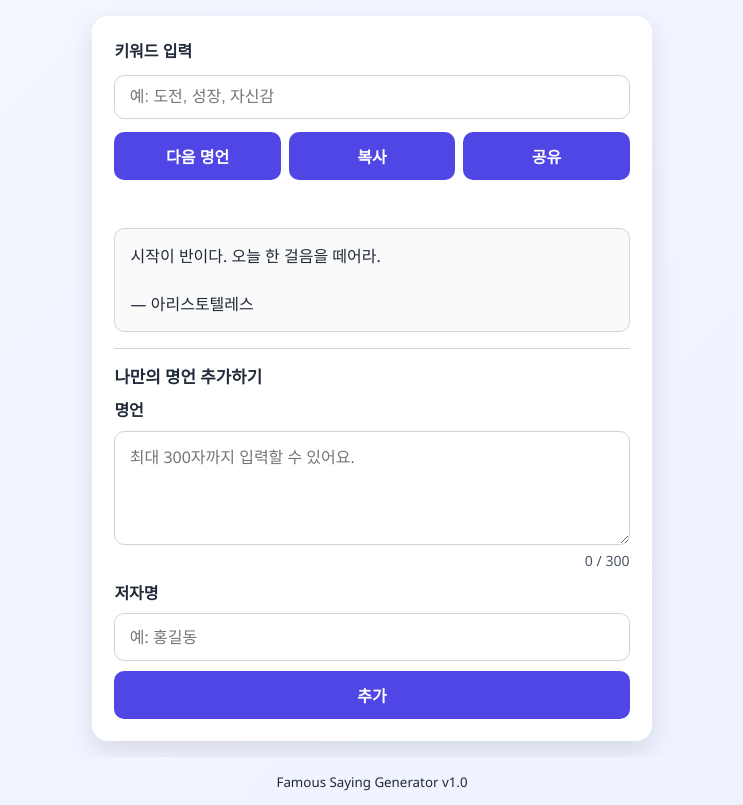
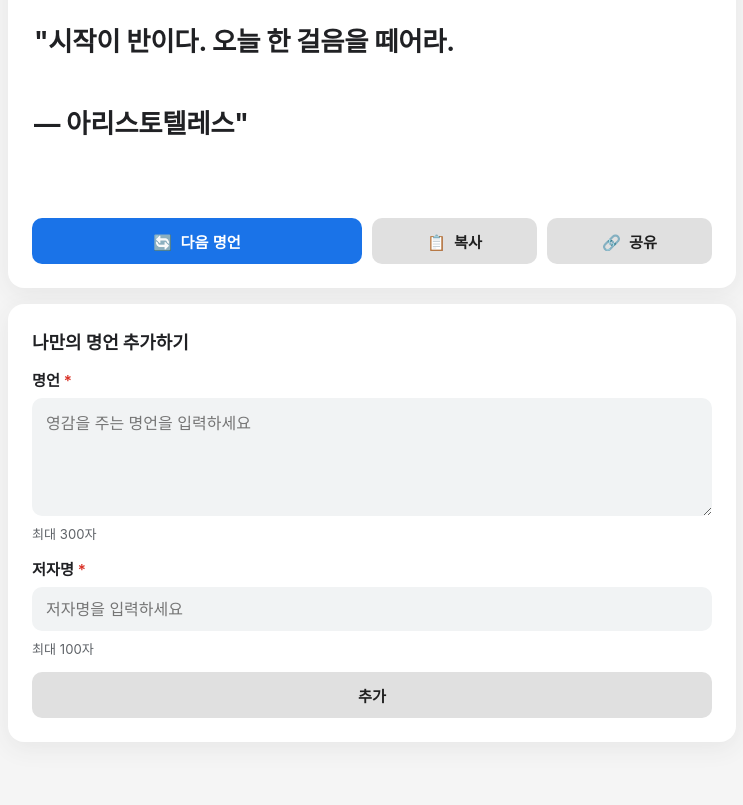
Before and after one commit to jjolifong/vibe_cursor_Famous-saying, a plain HTML site: page index.html in a window 1280 px wide. Shown: the part 88-893 px from the top of the page, without its empty margins (268-1011 px from the left). After the commit the page ends 858 px from the top, so only its background shows below. Drawn offline with Linux system fonts and the light colour scheme.

Commit message:
feat: redesign quote generator cards and docs
Apply the new two-card visual spec and align the README with the updated UI and usage flow.

Made-with: Cursor

```diff
--- a/index.html
+++ b/index.html
@@ -7,30 +7,20 @@
     <link rel="stylesheet" href="styles/main.css" />
   </head>
   <body>
-    <header class="page-header">
-      <div class="header-top-row">
-        <h1>오늘의 명언 생성기</h1>
-        <button id="themeToggleBtn" type="button" aria-label="테마 전환">다크 테마</button>
-      </div>
-      <p>키워드를 입력하면 맞춤형 명언도 만들 수 있어요.</p>
-    </header>
+    <main class="container">
+      <section class="card quote-card" aria-labelledby="quote-generator-title">
+        <h1 id="quote-generator-title" class="title">오늘의 명언</h1>
 
-    <main class="container">
-      <section class="quote-generator-card" aria-labelledby="quote-generator-title">
-        <h2 id="quote-generator-title" class="sr-only">명언 생성 영역</h2>
+        <div id="quoteOutput" class="quote-output" aria-live="polite">
+          버튼을 눌러 명언을 생성해보세요.
+        </div>
 
-        <label for="keywordInput" class="input-label">키워드 입력</label>
-        <input
-          id="keywordInput"
-          type="text"
-          placeholder="예: 도전, 성장, 자신감"
-          autocomplete="off"
-        />
+        <p id="uiMessage" class="ui-message" aria-live="polite"></p>
 
         <div class="button-row" role="group" aria-label="명언 동작 버튼">
-          <button id="nextQuoteBtn" type="button">다음 명언</button>
-          <button id="copyQuoteBtn" type="button">복사</button>
-          <button id="shareQuoteBtn" type="button">공유</button>
+          <button id="nextQuoteBtn" type="button"><span aria-hidden="true">🔄</span> 다음 명언</button>
+          <button id="copyQuoteBtn" type="button"><span aria-hidden="true">📋</span> 복사</button>
+          <button id="shareQuoteBtn" type="button"><span aria-hidden="true">🔗</span> 공유</button>
         </div>
 
         <div id="shareOptions" class="share-options" role="group" aria-label="공유 옵션">
@@ -38,42 +28,41 @@
           <button id="shareSnsBtn" type="button">SNS</button>
           <button id="shareUrlBtn" type="button">URL 복사</button>
         </div>
+      </section>
 
-        <p id="uiMessage" class="ui-message" aria-live="polite"></p>
-
-        <div id="quoteOutput" class="quote-output" aria-live="polite">
-          버튼을 눌러 명언을 생성해보세요.
-        </div>
-
-        <section class="custom-quote-section" aria-labelledby="custom-quote-title">
-          <h3 id="custom-quote-title">나만의 명언 추가하기</h3>
-
-          <label for="customQuoteText" class="input-label">명언</label>
+      <section class="card custom-quote-card" aria-labelledby="custom-quote-title">
+        <h2 id="custom-quote-title" class="section-title">나만의 명언 추가하기</h2>
+        <div class="field-group">
+          <label for="customQuoteText" class="input-label">명언 <span class="required-mark" aria-hidden="true">*</span></label>
           <textarea
             id="customQuoteText"
             maxlength="300"
             rows="4"
-            placeholder="최대 300자까지 입력할 수 있어요."
+            placeholder="영감을 주는 명언을 입력하세요"
           ></textarea>
-          <p id="quoteCharCount" class="char-counter">0 / 300</p>
+          <p id="quoteCharCount" class="char-counter">최대 300자</p>
+        </div>
 
-          <label for="customQuoteAuthor" class="input-label">저자명</label>
+        <div class="field-group">
+          <label for="customQuoteAuthor" class="input-label">저자명 <span class="required-mark" aria-hidden="true">*</span></label>
           <input
             id="customQuoteAuthor"
             type="text"
             maxlength="100"
-            placeholder="예: 홍길동"
+            placeholder="저자명을 입력하세요"
             autocomplete="off"
           />
+          <p class="char-counter">최대 100자</p>
+        </div>
 
-          <button id="addCustomQuoteBtn" type="button">추가</button>
-        </section>
+        <button id="addCustomQuoteBtn" type="button">추가</button>
       </section>
+
+      <input id="keywordInput" type="text" class="hidden-input" autocomplete="off" />
+      <button id="themeToggleBtn" type="button" class="hidden-control" aria-hidden="true" tabindex="-1">
+        다크 테마
+      </button>
     </main>
-
-    <footer class="page-footer">
-      <small>Famous Saying Generator v1.0</small>
-    </footer>
 
     <script src="scripts/app.js"></script>
   </body>
--- a/styles/main.css
+++ b/styles/main.css
@@ -1,130 +1,57 @@
-:root {
-  --bg-start: #f4f7ff;
-  --bg-end: #eef2ff;
-  --card-bg: #ffffff;
-  --text-main: #1f2937;
-  --text-sub: #4b5563;
-  --primary: #4f46e5;
-  --primary-hover: #4338ca;
-  --border: #d1d5db;
-  --focus: #a5b4fc;
-  --quote-bg: #fafafa;
-  --shadow: 0 10px 25px rgba(31, 41, 55, 0.12);
-}
-
-[data-theme="dark"] {
-  --bg-start: #0f172a;
-  --bg-end: #111827;
-  --card-bg: #1f2937;
-  --text-main: #e5e7eb;
-  --text-sub: #9ca3af;
-  --primary: #6366f1;
-  --primary-hover: #4f46e5;
-  --border: #374151;
-  --focus: #818cf8;
-  --quote-bg: #111827;
-  --shadow: 0 10px 30px rgba(0, 0, 0, 0.4);
-}
-
 * {
   box-sizing: border-box;
 }
 
 body {
   margin: 0;
-  min-height: 100dvh;
-  display: flex;
-  flex-direction: column;
-  font-family: "Segoe UI", Arial, sans-serif;
-  background: linear-gradient(135deg, var(--bg-start), var(--bg-end));
-  color: var(--text-main);
-}
-
-.page-header,
-.page-footer {
-  text-align: center;
-  padding: 0.8rem 1rem;
-}
-
-.page-header h1 {
-  margin: 0 0 0.4rem;
-  font-size: 1.8rem;
-}
-
-.header-top-row {
-  display: flex;
-  align-items: center;
-  justify-content: center;
-  gap: 0.7rem;
-  flex-wrap: wrap;
-}
-
-.page-header p {
-  margin: 0;
-  color: var(--text-sub);
+  font-family: -apple-system, BlinkMacSystemFont, "Segoe UI", Roboto, "Noto Sans KR", Arial, sans-serif;
+  background: #f5f5f5;
+  color: #202124;
 }
 
 .container {
-  flex: 1;
-  display: flex;
-  justify-content: center;
-  align-items: flex-start;
-  overflow-y: auto;
-  padding: 0.4rem 1rem 1rem;
+  min-height: 100dvh;
+  width: min(760px, 100%);
+  margin: 0 auto;
+  padding: 28px 16px;
+  display: grid;
+  gap: 16px;
 }
 
-.quote-generator-card {
-  width: 100%;
-  max-width: 560px;
-  background: var(--card-bg);
+.card {
+  background: #ffffff;
   border-radius: 16px;
-  box-shadow: var(--shadow);
-  padding: 1.4rem;
-  display: grid;
-  gap: 0.8rem;
+  box-shadow: 0 6px 24px rgba(60, 64, 67, 0.08);
+  padding: 24px;
 }
 
-.input-label {
-  font-weight: 600;
+.quote-card {
+  display: grid;
+  gap: 18px;
 }
 
-#keywordInput {
-  width: 100%;
-  border: 1px solid var(--border);
-  border-radius: 10px;
-  padding: 0.75rem 0.9rem;
-  font-size: 1rem;
-}
-
-#keywordInput:focus-visible,
-#customQuoteText:focus-visible,
-#customQuoteAuthor:focus-visible,
-#themeToggleBtn:focus-visible,
-#nextQuoteBtn:focus-visible,
-#copyQuoteBtn:focus-visible,
-#shareQuoteBtn:focus-visible,
-#addCustomQuoteBtn:focus-visible {
-  outline: 3px solid var(--focus);
-  outline-offset: 2px;
+.title {
+  margin: 0;
+  font-size: 1.35rem;
+  font-weight: 700;
 }
 
 .button-row {
   display: grid;
-  grid-template-columns: repeat(3, minmax(0, 1fr));
-  gap: 0.5rem;
+  grid-template-columns: 2fr 1fr 1fr;
+  gap: 10px;
 }
 
 .share-options {
   display: none;
   grid-template-columns: repeat(3, minmax(0, 1fr));
-  gap: 0.5rem;
+  gap: 8px;
 }
 
 .share-options.is-visible {
   display: grid;
 }
 
-#themeToggleBtn,
 #nextQuoteBtn,
 #copyQuoteBtn,
 #shareQuoteBtn,
@@ -132,19 +59,23 @@ body {
 #shareSnsBtn,
 #shareUrlBtn,
 #addCustomQuoteBtn {
-  border: 0;
+  border: none;
   border-radius: 10px;
-  background: var(--primary);
-  color: #fff;
+  background: #e0e0e0;
+  color: #1f1f1f;
   min-height: 44px;
-  padding: 0.75rem 1rem;
-  font-size: 1rem;
+  padding: 12px 14px;
+  font-size: 0.95rem;
   font-weight: 600;
   cursor: pointer;
-  transition: background-color 0.2s ease, transform 0.15s ease;
+  transition: filter 0.18s ease;
 }
 
-#themeToggleBtn:hover,
+#nextQuoteBtn {
+  background: #1a73e8;
+  color: #ffffff;
+}
+
 #nextQuoteBtn:hover,
 #copyQuoteBtn:hover,
 #shareQuoteBtn:hover,
@@ -152,103 +83,108 @@ body {
 #shareSnsBtn:hover,
 #shareUrlBtn:hover,
 #addCustomQuoteBtn:hover {
-  background: var(--primary-hover);
-  transform: translateY(-1px);
+  filter: brightness(0.96);
 }
 
-#themeToggleBtn:active,
-#nextQuoteBtn:active,
-#copyQuoteBtn:active,
-#shareQuoteBtn:active,
-#shareEmailBtn:active,
-#shareSnsBtn:active,
-#shareUrlBtn:active,
-#addCustomQuoteBtn:active {
-  transform: translateY(0);
+.button-row button span {
+  margin-right: 4px;
 }
 
 .quote-output {
-  border: 1px solid var(--border);
-  border-radius: 10px;
-  min-height: 90px;
-  padding: 0.95rem;
-  line-height: 1.5;
-  background: var(--quote-bg);
-  color: var(--text-main);
+  margin: 0;
+  border-radius: 12px;
+  background: #ffffff;
+  min-height: 150px;
+  padding: 8px 2px;
+  font-size: 1.65rem;
+  line-height: 1.55;
+  font-weight: 700;
   white-space: pre-line;
+  letter-spacing: -0.01em;
+  color: #202124;
 }
 
-.custom-quote-section {
-  margin-top: 0.2rem;
-  border-top: 1px solid var(--border);
-  padding-top: 0.9rem;
-  display: grid;
-  gap: 0.6rem;
+.quote-output::before {
+  content: "\"";
 }
 
-.custom-quote-section h3 {
+.quote-output::after {
+  content: "\"";
+}
+
+.custom-quote-card {
+  display: grid;
+  gap: 14px;
+}
+
+.section-title {
   margin: 0;
-  font-size: 1.05rem;
+  font-size: 1.12rem;
+  font-weight: 700;
+}
+
+.field-group {
+  display: grid;
+  gap: 8px;
+}
+
+.input-label {
+  font-size: 0.95rem;
+  font-weight: 600;
+}
+
+.required-mark {
+  color: #d93025;
 }
 
 #customQuoteText,
 #customQuoteAuthor {
   width: 100%;
-  border: 1px solid var(--border);
+  border: none;
   border-radius: 10px;
-  padding: 0.75rem 0.9rem;
+  background: #f1f3f4;
+  padding: 12px 14px;
   font-size: 1rem;
   font-family: inherit;
 }
 
 #customQuoteText {
   resize: vertical;
+  min-height: 118px;
 }
 
 .char-counter {
-  margin: -0.2rem 0 0;
-  font-size: 0.88rem;
-  color: var(--text-sub);
-  text-align: right;
+  margin: 0;
+  font-size: 0.82rem;
+  color: #5f6368;
 }
 
 .ui-message {
-  width: 100%;
-  margin: -0.1rem 0 0.1rem;
-  min-height: 1.4rem;
-  padding: 0.55rem 0.7rem;
-  border-radius: 8px;
+  margin: 0;
+  min-height: 1.2rem;
+  padding: 0;
   font-size: 0.9rem;
-  line-height: 1.3;
-  text-align: center;
-  white-space: nowrap;
-  overflow-x: auto;
-  overflow-y: hidden;
-  text-overflow: clip;
+  line-height: 1.4;
+  white-space: normal;
   opacity: 0;
-  transform: translateY(4px);
-  transition: opacity 0.2s ease, transform 0.2s ease;
+  transition: opacity 0.2s ease;
   pointer-events: none;
 }
 
 .ui-message.is-visible {
   opacity: 1;
-  transform: translateY(0);
 }
 
 .ui-message.is-success {
-  color: #065f46;
-  background: #ecfdf5;
-  border: 1px solid #a7f3d0;
+  color: #137333;
 }
 
 .ui-message.is-error {
-  color: #991b1b;
-  background: #fef2f2;
-  border: 1px solid #fecaca;
+  color: #b3261e;
 }
 
-.sr-only {
+.hidden-input,
+.hidden-control {
   position: absolute;
   width: 1px;
   height: 1px;
@@ -261,28 +197,25 @@ body {
 }
 
 @media (max-width: 768px) {
-  .page-header h1 {
-    font-size: 1.5rem;
+  .container {
+    padding: 16px 12px 22px;
+    gap: 12px;
   }
 
-  .quote-generator-card {
-    padding: 0.95rem;
-    gap: 0.7rem;
+  .card {
+    padding: 18px 16px;
   }
 
-  #keywordInput,
-  #customQuoteText,
-  #customQuoteAuthor,
-  #nextQuoteBtn,
-  #copyQuoteBtn,
-  #shareQuoteBtn,
-  #addCustomQuoteBtn {
-    font-size: 0.95rem;
+  .title {
+    font-size: 1.2rem;
   }
 
-  .ui-message {
-    width: 100%;
-    margin-top: 0;
+  .quote-output {
+    font-size: 1.35rem;
+    min-height: 128px;
   }
 
+  .button-row {
+    grid-template-columns: 2fr 1fr 1fr;
+  }
 }
```
Also changed, not shown: 1 other file.
